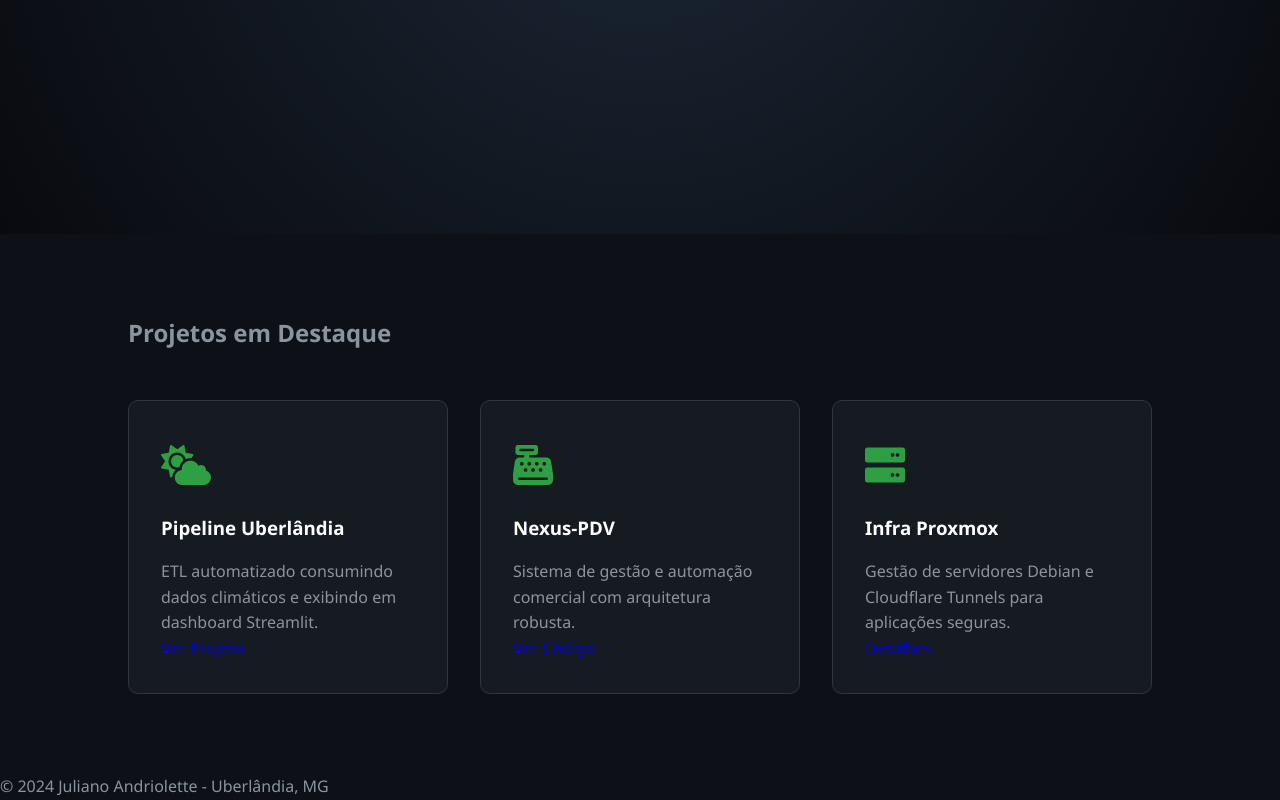
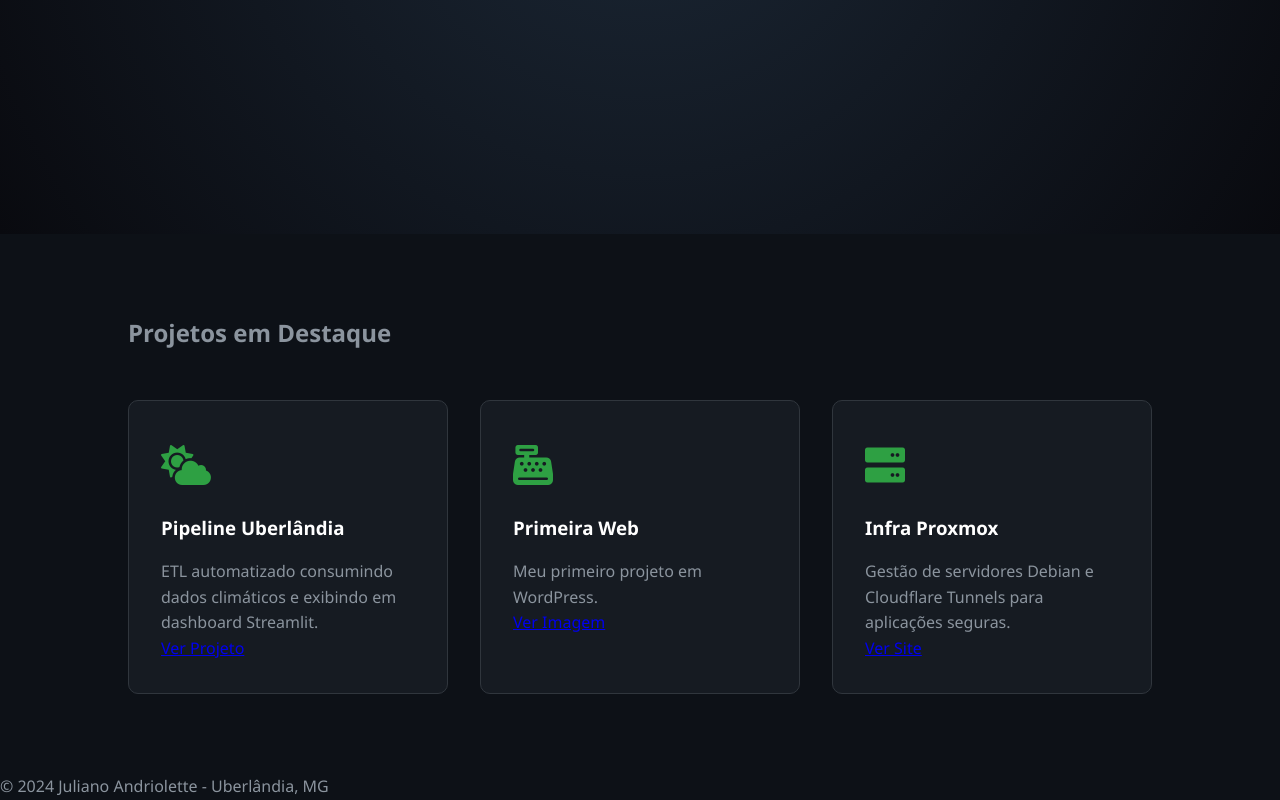
Before and after one commit to julianoandriolette/portfolio-juliano, a plain HTML site: page index.html in a window 1280 px wide. Shown: the part 612-1412 px from the top of the page. Drawn offline with nearby package versions, Linux system fonts and the light colour scheme.

Commit message:
Update project links and descriptions in index.html

```diff
--- a/index.html
+++ b/index.html
@@ -48,19 +48,19 @@
                 <div class="card-icon"><i class="fas fa-cloud-sun"></i></div>
                 <h3>Pipeline Uberlândia</h3>
                 <p>ETL automatizado consumindo dados climáticos e exibindo em dashboard Streamlit.</p>
-                <a href="https://pipeline-dados-uberlandia.streamlit.app" target="_blank" class="project-link">Ver Projeto</a>
+                <a href="https://pipeline-dados-uberlandia-juliano.streamlit.app/" target="_blank" class="project-link">Ver Projeto</a>
             </div>
             <div class="card">
                 <div class="card-icon"><i class="fas fa-cash-register"></i></div>
-                <h3>Nexus-PDV</h3>
-                <p>Sistema de gestão e automação comercial com arquitetura robusta.</p>
-                <a href="https://github.com/julianoandriolette" target="_blank" class="project-link">Ver Código</a>
+                <h3>Primeira Web</h3>
+                <p>Meu primeiro projeto em WordPress.</p>
+                <a href="www.panificadoragv.com" target="_blank" class="project-link">Ver Imagem</a>
             </div>
             <div class="card">
                 <div class="card-icon"><i class="fas fa-server"></i></div>
                 <h3>Infra Proxmox</h3>
                 <p>Gestão de servidores Debian e Cloudflare Tunnels para aplicações seguras.</p>
-                <a href="#" class="project-link">Detalhes</a>
+                <a href=https://www.proxmox.com target="_blank" class="project-link">Ver Site</a>
             </div>
         </div>
     </section>
```
